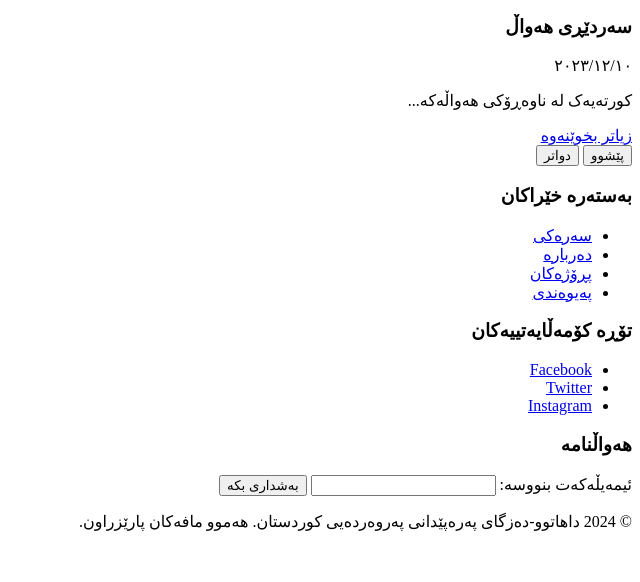
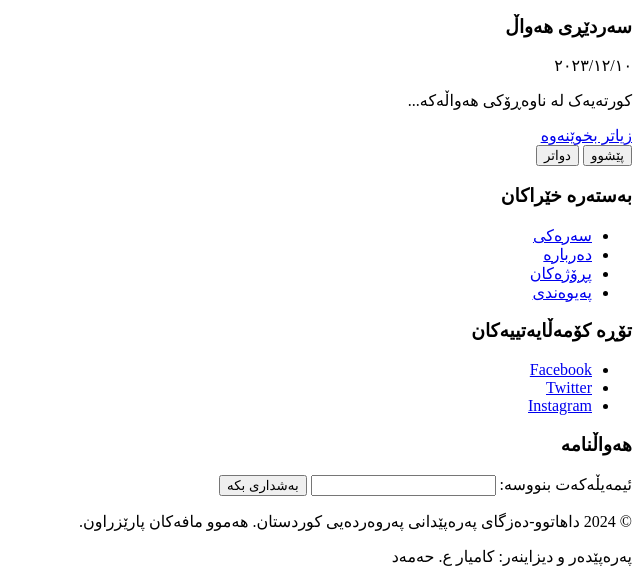
Before and after one commit to kamyarothmanhamad/da, a plain HTML site: page news.html in a window 1280 px wide. Shown: the part 638-1220 px from the top of the page, without its empty margins (640-1280 px from the left). Before the commit the page ends 1185 px from the top, so only its background shows below. Drawn offline with Linux system fonts and the light colour scheme.

Commit message:
Update news.html

```diff
--- a/news.html
+++ b/news.html
@@ -88,6 +88,7 @@
             </form>
         </div>
         <p>&copy; 2024 داهاتوو-دەزگای پەرەپێدانی پەروەردەیی کوردستان. هەموو مافەکان پارێزراون.</p>
+        <p>پەرەپێدەر و دیزاینەر: کامیار ع. حەمەد</p>
     </footer>
 </body>
 </html>
```
